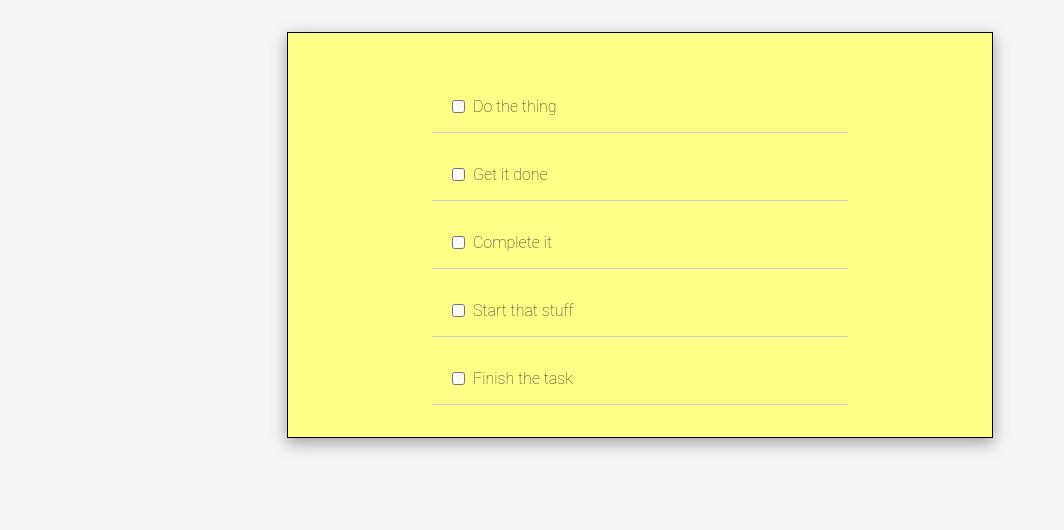
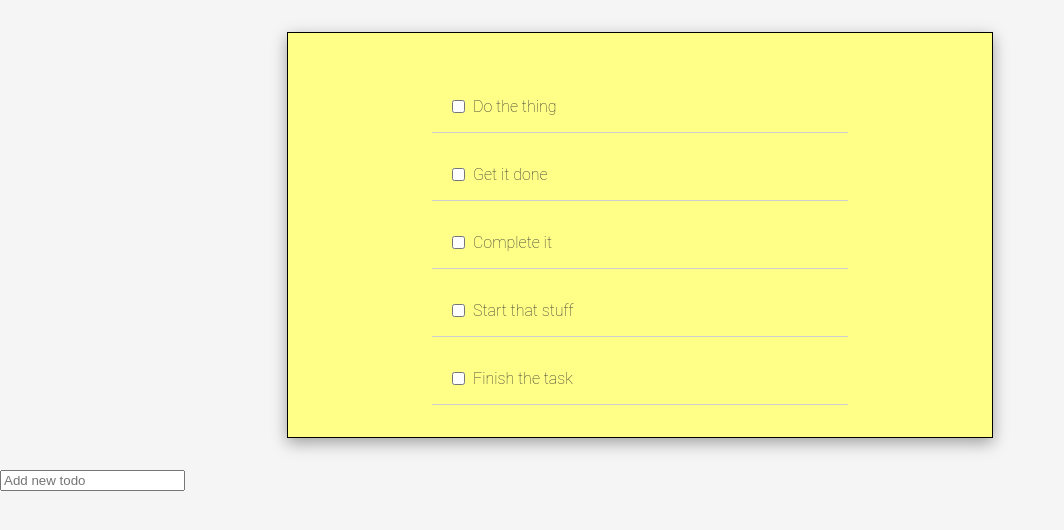
Before and after one commit to ksenia-nesytova/todo-but-its-react, a React (Create React App) app: page / in a window 1280 px wide. Shown: the top 530 px of the page, without its empty margins (0-1064 px from the left). Built offline with nearby package versions, Linux system fonts and the light colour scheme.

Commit message:
added input for new items component

```diff
--- /dev/null
+++ b/src/AddTodo.js
@@ -0,0 +1,22 @@
+import React, { useState } from "react";
+
+function AddTodo(props) {
+  const [text, setText] = useState("");
+
+  function handleChange(e) {
+    setText(e.target.value)
+  }
+
+  function handleSubmit(e) {
+
+  }
+
+  return(
+    <input type="text" id="addTodo-input" value={text} placeholder="Add new todo" onChange={handleChange} />
+  )
+}
+
+
+
+
+export default AddTodo
--- a/src/App.js
+++ b/src/App.js
@@ -2,6 +2,7 @@ import logo from './logo.svg';
 import './App.css';
 import TodoItem from './TodoItem';
 import todosData from "./todosData"
+import AddTodo from "./AddTodo"
 
 
 
@@ -9,9 +10,12 @@ function App() {
   const todoItems = todosData.map(item => <TodoItem item={item} key={item.id}/>)
 
   return (
+    <>
     <div className="todoList">
     {todoItems}
     </div>
+    <AddTodo />
+    </>
   );
 }
 
```
